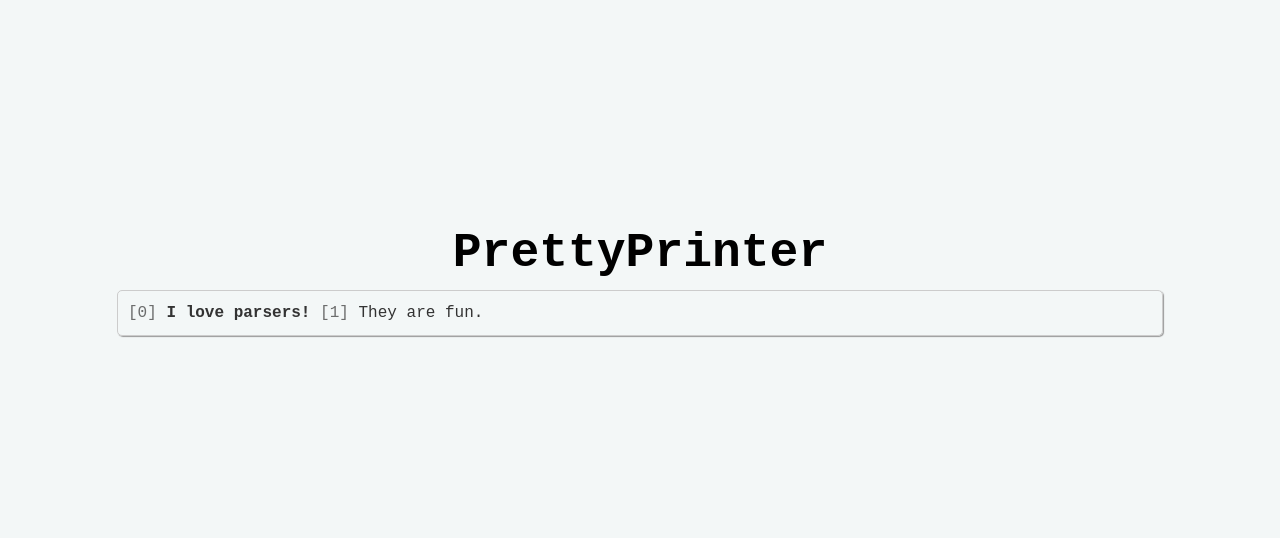
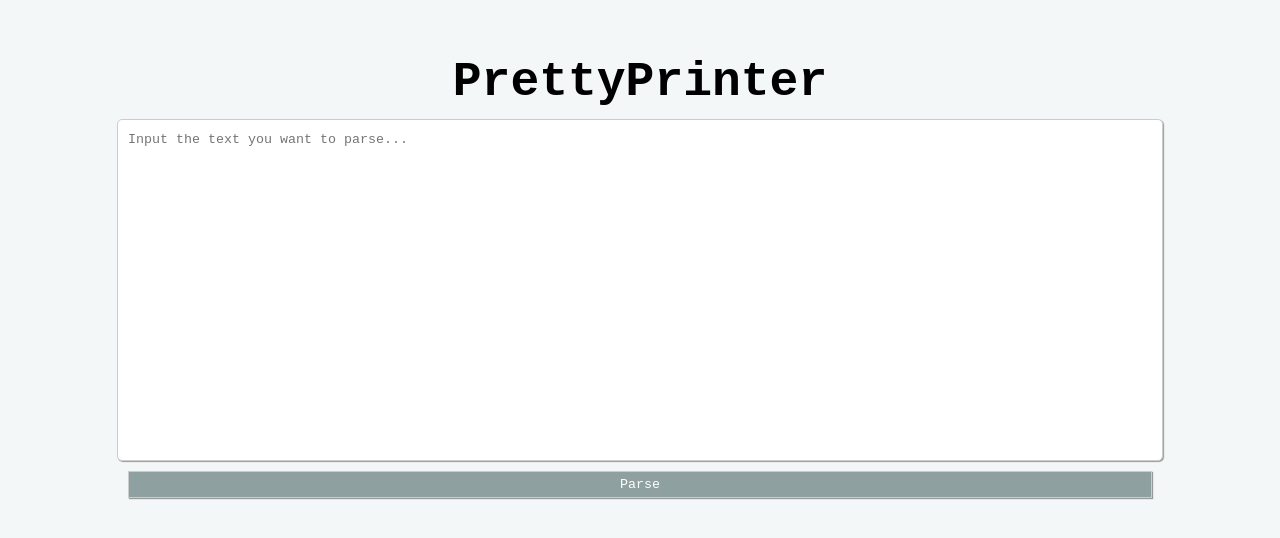
Before and after one commit to rebaxe/PrettyPrinter, a React (Create React App) app: page / in a window 1280 px wide. Shown: the part 124-662 px from the top of the page. Built offline with nearby package versions, Linux system fonts and the light colour scheme; a web font is replaced by a local one.

Commit message:
✨  Integrate parser

```diff
--- a/src/PrettyPrinter.js
+++ b/src/PrettyPrinter.js
@@ -2,25 +2,29 @@ import { useState } from "react";
 import DocumentInput from "./components/DocumentInput/DocumentInput";
 import Printer from "./components/Printer/Printer";
 import './PrettyPrinter.css'
-
-const mockText = [
-  { string: 'I love parsers!', type: 'expression' },
-  { string: 'They are fun.', type: 'regular' }
-]
+import { parse } from '@rebaxe/parser'
+import { convertSentence } from "./helpers/converter";
 
 const PrettyPrinter = () => {
-  const [textInput, setTextInput] = useState(mockText);
+  const [textInput, setTextInput] = useState('');
 
   const updateText = (text) => {
-    setTextInput(text)
+    const myDocument = parse(text)
+    const sentences = myDocument.fetchAllSentences()
+    const stringSentences = sentences.parsedSentences.map(sentence => convertSentence(sentence))
+    setTextInput(stringSentences)
+  }
+
+  const resetText = () => {
+    setTextInput('')
   }
 
   return (
     <div className="container">
     <h1>PrettyPrinter</h1>
-    { textInput === ""
+    { textInput === ''
       ? <DocumentInput updateText={updateText} />
-      : <Printer text={textInput} />
+      : <Printer text={textInput} resetText={resetText} />
     }
     </div>
    );
--- a/src/components/DocumentInput/DocumentInput.css
+++ b/src/components/DocumentInput/DocumentInput.css
@@ -1,5 +1,5 @@
 form {
-  width: 80%;
+  width: 100%;
   display: flex;
   flex-direction: column;
   justify-content: center;
@@ -9,6 +9,7 @@ textarea {
   resize: none;
   padding: 10px;
   width: 80%;
+  min-height: 40vh;
   line-height: 1.5;
   border-radius: 5px;
   border: 1px solid #ccc;
--- /dev/null
+++ b/src/helpers/converter.js
@@ -0,0 +1,34 @@
+import { RegularSentence } from "@rebaxe/parser/src/RegularSentence";
+import { Expression } from "@rebaxe/parser/src/Expression";
+import { Question } from "@rebaxe/parser/src/Question";
+
+export function convertSentence (sentence) {
+  if (isRegular(sentence)) {
+    return {
+      string: sentence.getStringSentence,
+      type: 'regular'
+    }
+  } else if (isExpression(sentence)) {
+    return {
+      string: sentence.getStringSentence,
+      type: 'expression'
+    }
+  } else if (isQuestion(sentence)) {
+    return {
+      string: sentence.getStringSentence,
+      type: 'question'
+    }
+  }
+}
+
+function isRegular(sentence) {
+  return sentence instanceof RegularSentence
+}
+
+function isExpression(sentence) {
+  return sentence instanceof Expression
+}
+
+function isQuestion(sentence) {
+  return sentence instanceof Question
+}
```
